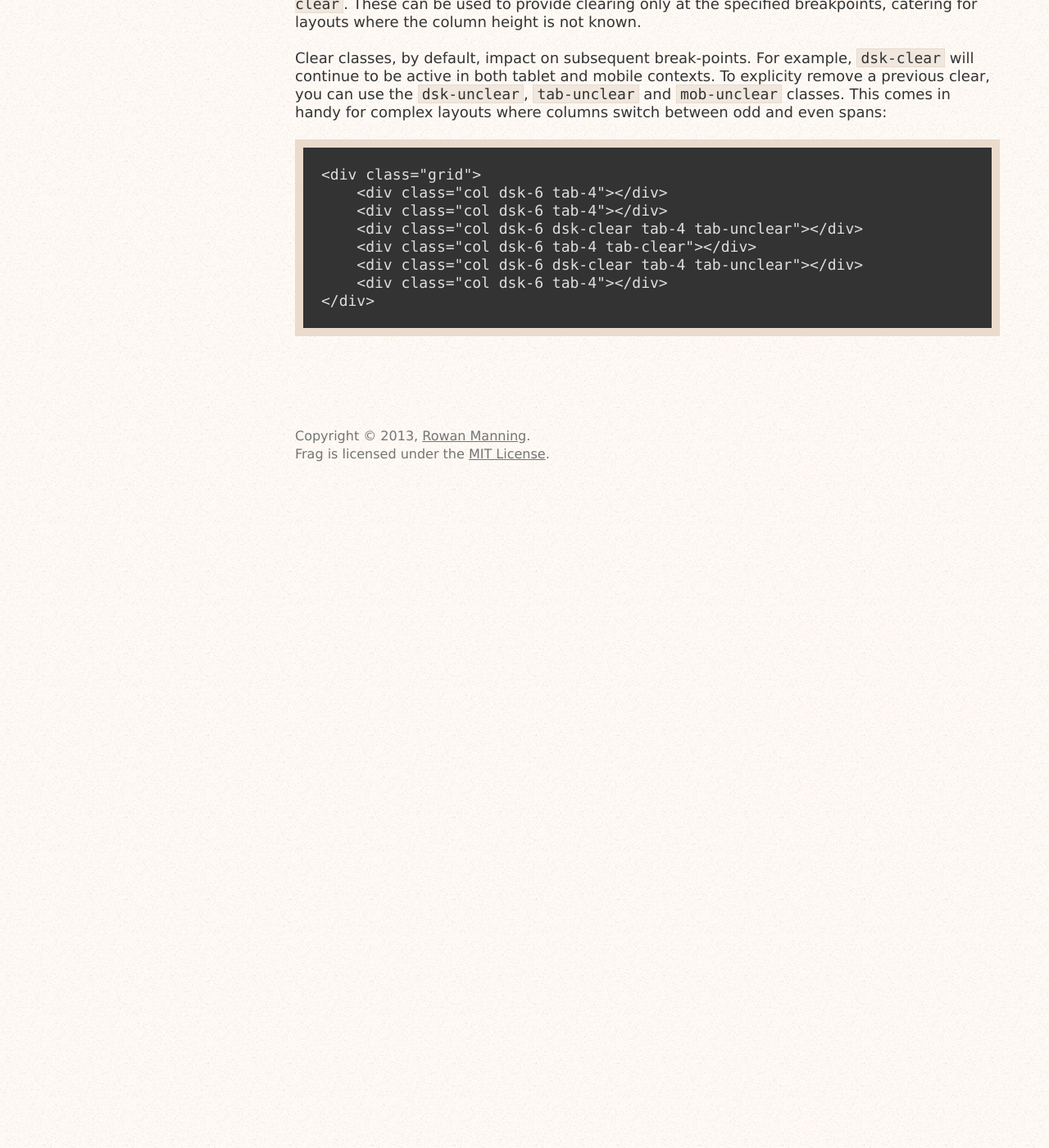
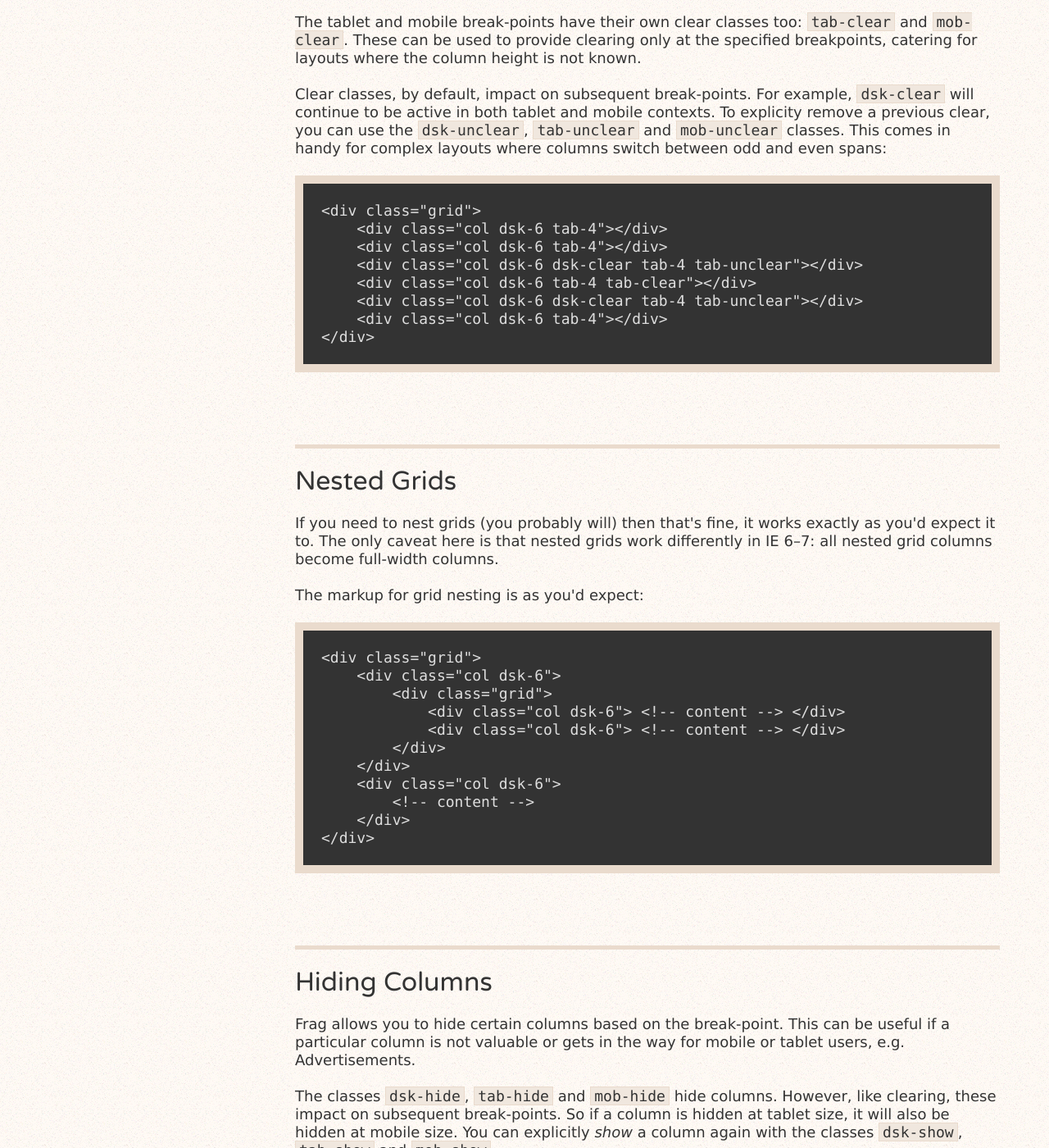
Before and after one commit to rowanmanning/frag, a Jekyll site: the page built from docs/index.html, in a window 1280 px wide and 1400 px high, scrolled down 2855 px. Shown: the whole window at 82% size. Built offline with Jekyll 4.4.1, drawn with Linux system fonts in a browser that asks for light colours; some of the changed text lies outside the part shown.

Commit message:
Finish usage documentation

```diff
--- a/docs/index.html
+++ b/docs/index.html
@@ -5,6 +5,10 @@ layout: page
 ---
 
 <h1>Documentation</h1>
+
+<p>
+    API documentation for all of Frag's classes, and how to use the grid.
+</p>
 
 
 <div id="grid" class="section typearea">
@@ -169,3 +173,78 @@ layout: page
     </div>
 
 </div>
+
+
+<div id="nesting" class="section typearea">
+    <h2><a href="#nesting" class="shh-a">Nested Grids</a></h2>
+
+    <p>
+        If you need to nest grids (you probably will) then that's fine, it works
+        exactly as you'd expect it to. The only caveat here is that nested grids
+        work differently in IE 6–7: all nested grid columns become full-width
+        columns.
+    </p>
+
+    <p>
+        The markup for grid nesting is as you'd expect:
+    </p>
+
+    <div class="css-example">
+        {% highlight html %}<div class="grid">
+    <div class="col dsk-6">
+        <div class="grid">
+            <div class="col dsk-6"> <!-- content --> </div>
+            <div class="col dsk-6"> <!-- content --> </div>
+        </div>
+    </div>
+    <div class="col dsk-6">
+        <!-- content -->
+    </div>
+</div>{% endhighlight %}
+    </div>
+
+</div>
+
+
+<div id="hiding" class="section typearea">
+    <h2><a href="#hiding" class="shh-a">Hiding Columns</a></h2>
+
+    <p>
+        Frag allows you to hide certain columns based on the break-point. This
+        can be useful if a particular column is not valuable or gets in the way
+        for mobile or tablet users, e.g. Advertisements.
+    </p>
+
+    <p>
+        The classes <code>dsk-hide</code>, <code>tab-hide</code> and
+        <code>mob-hide</code> hide columns. However, like clearing, these impact
+        on subsequent break-points. So if a column is hidden at tablet size, it
+        will also be hidden at mobile size. You can explicitly <em>show</em> a
+        column again with the classes <code>dsk-show</code>,
+        <code>tab-show</code> and <code>mob-show</code>
+    </p>
+
+    <div class="css-example">
+        {% highlight html %}<div class="grid">
+    <div>
+        Visible at all screen sizes
+    </div>
+    <div class="dsk-hide tab-hide mob-show">
+        Visible at mobile size only
+    </div>
+    <div class="dsk-hide tab-show mob-hide">
+        Visible at tablet size only
+    </div>
+    <div class="dsk-show tab-hide mob-hide">
+        Visible at desktop size only
+    </div>
+    <div class="dsk-hide tab-show mob-show">
+        Visible at mobile and tablet sizes only
+    </div>
+    <div class="dsk-show tab-show mob-hide">
+        Visible at tablet and desktop sizes only
+    </div>
+</div>{% endhighlight %}
+    </div>
+
+</div>
```
